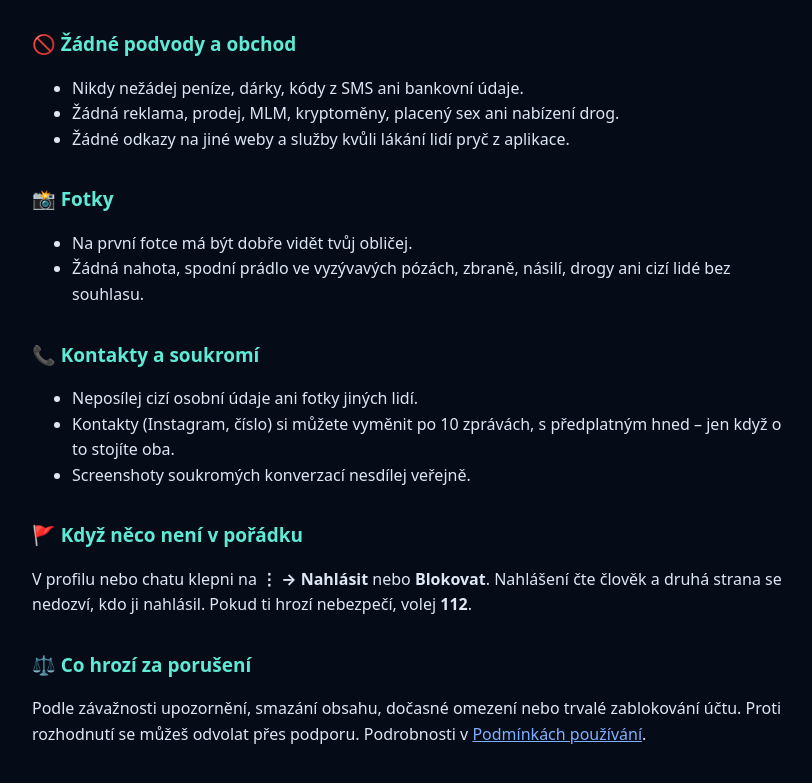
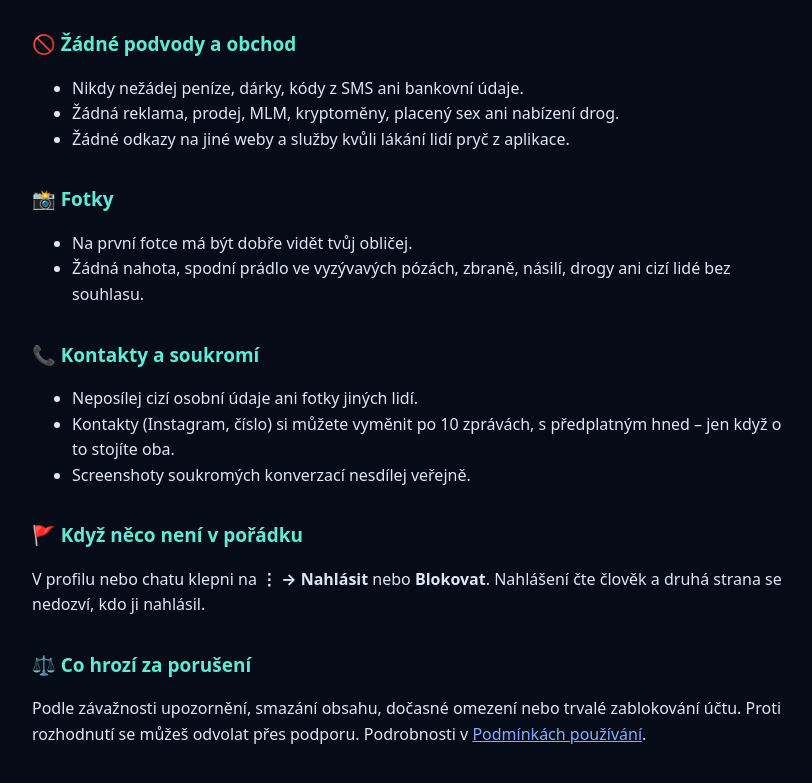
Before and after one commit to marasafi2504-lang/Jiskra, a plain HTML site: page web/pravidla-komunity.html in a window 1280 px wide. Shown: the part 684-1467 px from the top of the page, without its empty margins (228-1040 px from the left). Drawn offline with Linux system fonts and the light colour scheme.

Commit message:
Bezpečnostní stránky bez 112/158
Co-Authored-By: Claude Opus 5.5 <noreply@anthropic.com>
Claude-Session: https://claude.ai/code/session_0168FY4qaTXEFHftcQyFsPEa

```diff
--- a/web/pravidla-komunity.html
+++ b/web/pravidla-komunity.html
@@ -59,7 +59,7 @@
 <li>Screenshoty soukromých konverzací nesdílej veřejně.</li></ul>
 
 <h2>🚩 Když něco není v pořádku</h2>
-<p>V profilu nebo chatu klepni na <b>⋮ → Nahlásit</b> nebo <b>Blokovat</b>. Nahlášení čte člověk a druhá strana se nedozví, kdo ji nahlásil. Pokud ti hrozí nebezpečí, volej <b>112</b>.</p>
+<p>V profilu nebo chatu klepni na <b>⋮ → Nahlásit</b> nebo <b>Blokovat</b>. Nahlášení čte člověk a druhá strana se nedozví, kdo ji nahlásil.</p>
 
 <h2>⚖️ Co hrozí za porušení</h2>
 <p>Podle závažnosti upozornění, smazání obsahu, dočasné omezení nebo trvalé zablokování účtu. Proti rozhodnutí se můžeš odvolat přes podporu. Podrobnosti v <a href="podminky.html">Podmínkách používání</a>.</p>
```
Also changed, not shown: web/bezpecnost.html (+0 -1 lines).
